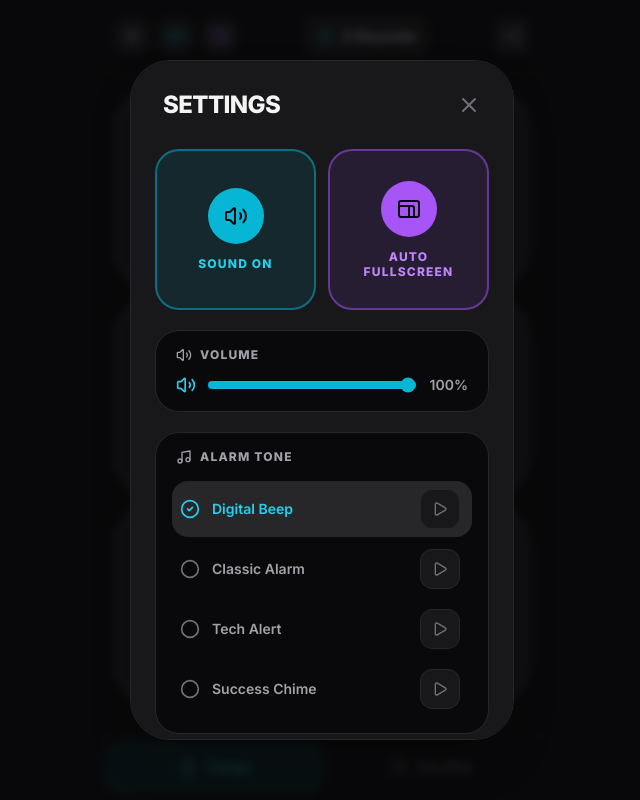
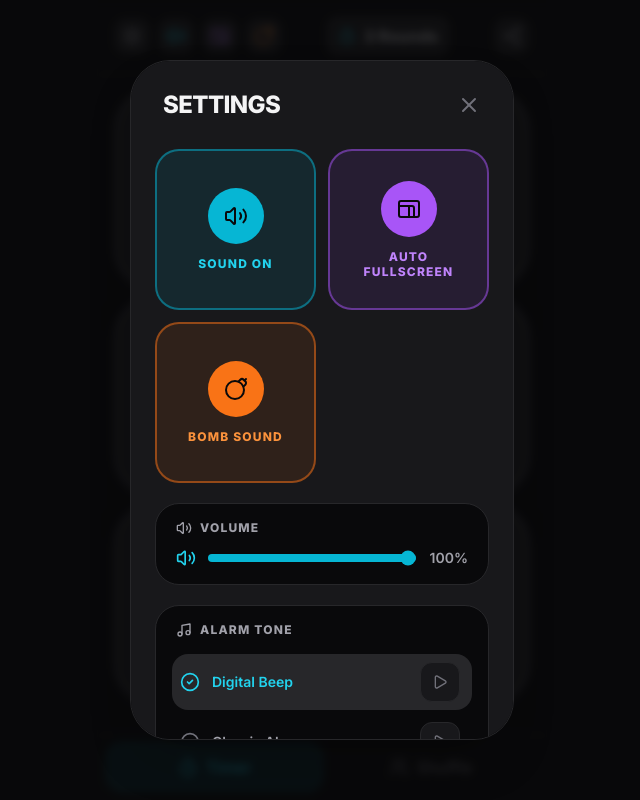
Before and after one commit to Markkop/boomsync, a React (Vite) app: page / in a window 1280 px wide. Both pictures are taken after a click on the button 450 px from the left and 36 px from the top of the page. Shown: the whole page, without its empty margins (318-958 px from the left). Built offline with nearby package versions, Linux system fonts and the light colour scheme.

Commit message:
feat: introduce explosion sound functionality and bomb sound toggle in App component, update game state management to handle READY_TO_BOOM status, and enhance UI with bomb sound controls in ConfigModal

```diff
--- a/App.tsx
+++ b/App.tsx
@@ -10,7 +10,8 @@ import {
   ROUND_PRESETS,
   ALARM_SOUNDS,
   INITIAL_PLAYERS_COUNT,
-  COUNTDOWN_SOUND_URL
+  COUNTDOWN_SOUND_URL,
+  EXPLOSION_SOUND_URL
 } from './constants';
 import { TimerView } from './components/TimerView';
 import { ShuffleView } from './components/ShuffleView';
@@ -49,6 +50,10 @@ const App: React.FC = () => {
       if (parsed.isEditingPlayers === undefined) {
         parsed.isEditingPlayers = true;
       }
+      // Ensure isBombSoundOn exists for backward compatibility
+      if (parsed.isBombSoundOn === undefined) {
+        parsed.isBombSoundOn = true;
+      }
       // Remove old isSoundOn and selectedSound if present (migration)
       delete parsed.isSoundOn;
       delete parsed.selectedSound;
@@ -67,7 +72,8 @@ const App: React.FC = () => {
       roundCount: 3,
       usedTimerIds: [],
       activeTab: 'timers',
-      isEditingPlayers: true
+      isEditingPlayers: true,
+      isBombSoundOn: true
     };
   });
 
@@ -103,6 +109,7 @@ const App: React.FC = () => {
 
   const audioRef = useRef<HTMLAudioElement | null>(null);
   const beepAudioRef = useRef<HTMLAudioElement | null>(null);
+  const explosionAudioRef = useRef<HTMLAudioElement | null>(null);
   const gameStateRef = useRef<GameState>(gameState);
 
   // Keep ref updated for use in callbacks
@@ -124,6 +131,8 @@ const App: React.FC = () => {
   useEffect(() => {
     beepAudioRef.current = new Audio(COUNTDOWN_SOUND_URL);
     beepAudioRef.current.volume = localPrefs.volume;
+    explosionAudioRef.current = new Audio(EXPLOSION_SOUND_URL);
+    explosionAudioRef.current.volume = localPrefs.volume;
   }, []);
 
   // Update audio volumes when volume preference changes
@@ -133,6 +142,9 @@ const App: React.FC = () => {
     }
     if (audioRef.current) {
       audioRef.current.volume = localPrefs.volume;
+    }
+    if (explosionAudioRef.current) {
+      explosionAudioRef.current.volume = localPrefs.volume;
     }
   }, [localPrefs.volume]);
 
@@ -197,10 +209,30 @@ const App: React.FC = () => {
         // Send current state to the requester
         peerService.send({ type: 'SYNC_STATE', state: gameStateRef.current });
       }
+
+      // Handle EXPLOSION message - play explosion sound locally
+      if (msg.type === 'EXPLOSION') {
+        if (localPrefs.isSoundOn && explosionAudioRef.current) {
+          explosionAudioRef.current.currentTime = 0;
+          explosionAudioRef.current.volume = localPrefs.volume;
+          explosionAudioRef.current.play().catch(() => {});
+        }
+
+        // Reset the 1:00 timer (id === '1') after explosion
+        setGameState(prev => {
+          const nextTimers = prev.timers.map(t => {
+            if (t.id === '1' && t.status === TimerStatus.READY_TO_BOOM) {
+              return { ...t, status: TimerStatus.IDLE, remainingSeconds: t.initialSeconds };
+            }
+            return t;
+          });
+          return { ...prev, timers: nextTimers };
+        });
+      }
     });
 
     return unsubscribe;
-  }, []);
+  }, [localPrefs.isSoundOn, localPrefs.volume]);
 
   // --- Countdown Beep Logic ---
   useEffect(() => {
@@ -296,6 +328,7 @@ const App: React.FC = () => {
       const timer = prev.timers.find(t => t.id === id);
       let nextUsedTimerIds = prev.usedTimerIds;
       const wasAlarming = timer?.status === TimerStatus.ALARMING;
+      const wasReadyToBoom = timer?.status === TimerStatus.READY_TO_BOOM;
 
       // When resuming a timer (IDLE -> RUNNING), remove it from darkened state
       if (timer?.status === TimerStatus.IDLE) {
@@ -307,8 +340,24 @@ const App: React.FC = () => {
           if (t.status === TimerStatus.IDLE) return { ...t, status: TimerStatus.RUNNING };
           if (t.status === TimerStatus.RUNNING) return { ...t, status: TimerStatus.IDLE };
           if (t.status === TimerStatus.ALARMING) {
-             if (audioRef.current) audioRef.current.pause();
-             return { ...t, status: TimerStatus.IDLE, remainingSeconds: t.initialSeconds };
+            if (audioRef.current) audioRef.current.pause();
+            // For 1:00 timer with bomb sound enabled, go to READY_TO_BOOM state
+            if (id === '1' && prev.isBombSoundOn) {
+              return { ...t, status: TimerStatus.READY_TO_BOOM };
+            }
+            // Otherwise, reset to IDLE
+            return { ...t, status: TimerStatus.IDLE, remainingSeconds: t.initialSeconds };
+          }
+          if (t.status === TimerStatus.READY_TO_BOOM) {
+            // Trigger explosion: broadcast EXPLOSION message and reset timer
+            peerService.send({ type: 'EXPLOSION' });
+            // Play explosion sound locally
+            if (localPrefs.isSoundOn && explosionAudioRef.current) {
+              explosionAudioRef.current.currentTime = 0;
+              explosionAudioRef.current.volume = localPrefs.volume;
+              explosionAudioRef.current.play().catch(() => {});
+            }
+            return { ...t, status: TimerStatus.IDLE, remainingSeconds: t.initialSeconds };
           }
         }
         return t;
@@ -316,7 +365,11 @@ const App: React.FC = () => {
       const newState = { ...prev, timers: nextTimers, usedTimerIds: nextUsedTimerIds };
 
       // Don't broadcast when resetting an alarming timer - each user handles locally
-      if (!wasAlarming) {
+      // But DO broadcast when transitioning from ALARMING to READY_TO_BOOM
+      if (!wasAlarming && !wasReadyToBoom) {
+        broadcastState(newState);
+      } else if (wasAlarming && id === '1' && prev.isBombSoundOn) {
+        // Broadcast the transition to READY_TO_BOOM
         broadcastState(newState);
       }
       return newState;
@@ -327,6 +380,7 @@ const App: React.FC = () => {
     setGameState(prev => {
       const timer = prev.timers.find(t => t.id === id);
       const wasAlarming = timer?.status === TimerStatus.ALARMING;
+      const wasReadyToBoom = timer?.status === TimerStatus.READY_TO_BOOM;
 
       // If alarming, stop audio
       if (wasAlarming) {
@@ -346,7 +400,8 @@ const App: React.FC = () => {
       const newState = { ...prev, timers: nextTimers, usedTimerIds: nextUsedTimerIds };
 
       // Don't broadcast when resetting an alarming timer - each user handles locally
-      if (!wasAlarming) {
+      // Also don't broadcast when resetting READY_TO_BOOM (handled by explosion)
+      if (!wasAlarming && !wasReadyToBoom) {
         broadcastState(newState);
       }
       return newState;
@@ -392,8 +447,12 @@ const App: React.FC = () => {
     if (timer && timer.status === TimerStatus.IDLE && localPrefs.autoFullscreen) {
       setFullscreenTimerId(id);
     }
-    // Exit fullscreen if clicking an expired timer that's currently in fullscreen
+    // Exit fullscreen if clicking an expired timer that's currently in fullscreen (but not READY_TO_BOOM)
     if (timer && timer.status === TimerStatus.ALARMING && fullscreenTimerId === id) {
+      setFullscreenTimerId(null);
+    }
+    // Close fullscreen when explosion happens (READY_TO_BOOM -> IDLE)
+    if (timer && timer.status === TimerStatus.READY_TO_BOOM && fullscreenTimerId === id) {
       setFullscreenTimerId(null);
     }
     toggleTimer(id);
@@ -517,6 +576,15 @@ const App: React.FC = () => {
     setLocalPrefs(prev => ({ ...prev, autoFullscreen: !prev.autoFullscreen }));
   };
 
+  // Toggle bomb sound (synced setting)
+  const toggleBombSound = useCallback(() => {
+    setGameState(prev => {
+      const newState = { ...prev, isBombSoundOn: !prev.isBombSoundOn };
+      broadcastState(newState);
+      return newState;
+    });
+  }, [broadcastState]);
+
   // Find active fullscreen timer
   const activeFullscreenTimer = fullscreenTimerId
     ? gameState.timers.find(t => t.id === fullscreenTimerId)
@@ -609,6 +677,12 @@ const App: React.FC = () => {
           >
             <Icon name="proportions" size={20} />
           </button>
+          <button
+            onClick={toggleBombSound}
+            className={`p-2 rounded-xl bg-zinc-800 active:bg-zinc-700 ${gameState.isBombSoundOn ? 'text-orange-400' : 'text-zinc-400'}`}
+          >
+            <Icon name="bomb" size={20} />
+          </button>
         </div>
 
         <button
@@ -682,6 +756,8 @@ const App: React.FC = () => {
           toggleSound={toggleSound}
           autoFullscreen={localPrefs.autoFullscreen}
           toggleAutoFullscreen={toggleAutoFullscreen}
+          isBombSoundOn={gameState.isBombSoundOn}
+          toggleBombSound={toggleBombSound}
           selectedSound={localPrefs.selectedSound}
           onSelectSound={selectSound}
           volume={localPrefs.volume}
--- a/components/ConfigModal.tsx
+++ b/components/ConfigModal.tsx
@@ -7,6 +7,8 @@ interface ConfigModalProps {
   toggleSound: () => void;
   autoFullscreen: boolean;
   toggleAutoFullscreen: () => void;
+  isBombSoundOn: boolean;
+  toggleBombSound: () => void;
   selectedSound: string;
   onSelectSound: (url: string) => void;
   volume: number;
@@ -19,6 +21,8 @@ export const ConfigModal: React.FC<ConfigModalProps> = ({
   toggleSound,
   autoFullscreen,
   toggleAutoFullscreen,
+  isBombSoundOn,
+  toggleBombSound,
   selectedSound,
   onSelectSound,
   volume,
@@ -234,6 +238,24 @@ export const ConfigModal: React.FC<ConfigModalProps> = ({
             </span>
           </button>
 
+          {/* Bomb Sound Toggle Card */}
+          <button
+            onClick={toggleBombSound}
+            className={`
+              aspect-square rounded-3xl flex flex-col items-center justify-center gap-3 p-4 transition-all duration-300 active:scale-95 border-2
+              ${isBombSoundOn
+                ? 'bg-orange-500/10 border-orange-500/50 text-orange-400'
+                : 'bg-zinc-950 border-zinc-800 text-zinc-500'}
+            `}
+          >
+            <div className={`p-4 rounded-full ${isBombSoundOn ? 'bg-orange-500 text-zinc-950' : 'bg-zinc-800 text-zinc-600'}`}>
+              <Icon name="bomb" size={24} />
+            </div>
+            <span className="font-bold text-xs tracking-widest uppercase text-center leading-tight">
+              Bomb Sound
+            </span>
+          </button>
+
           {/* Volume Control Card (Full Width) */}
           <div className="col-span-2 bg-zinc-950 border border-zinc-800 rounded-3xl p-4 space-y-3 mt-2">
             <div className="flex items-center gap-2 text-zinc-400 px-1">
--- a/components/FullscreenTimer.tsx
+++ b/components/FullscreenTimer.tsx
@@ -36,7 +36,7 @@ export const FullscreenTimer: React.FC<FullscreenTimerProps> = ({ timer, onToggl
       if (navigator.vibrate) navigator.vibrate(50);
 
       // For idle timers, toggle darken state
-      // For other states (running, alarming), use reset behavior
+      // For other states (running, alarming, ready_to_boom), use reset behavior
       if (timer.status === TimerStatus.IDLE) {
         onToggleDarken(timer.id);
       } else {
@@ -142,7 +142,7 @@ export const FullscreenTimer: React.FC<FullscreenTimerProps> = ({ timer, onToggl
       {/* Main Content - Rotated 90 degrees for 'table mode' */}
       <div className="transform rotate-90 flex flex-col items-center justify-center w-screen h-screen pointer-events-none text-current">
         <div className={`text-[25vh] font-black tracking-tighter leading-none drop-shadow-lg tabular-nums transition-opacity duration-300 ${isUsed ? 'opacity-40' : ''}`}>
-          {formatTime(timer.remainingSeconds)}
+          {timer.status === TimerStatus.READY_TO_BOOM ? 'Boom!' : formatTime(timer.remainingSeconds)}
         </div>
         <div className="mt-8 flex flex-col items-center gap-2">
             {isConnected && roomCode && (
--- a/components/Icon.tsx
+++ b/components/Icon.tsx
@@ -24,7 +24,8 @@ import {
   Github,
   Proportions,
   Circle,
-  CheckCircle2
+  CheckCircle2,
+  Bomb
 } from 'lucide-react';
 
 const icons = {
@@ -52,7 +53,8 @@ const icons = {
   github: Github,
   proportions: Proportions,
   circle: Circle,
-  circleCheck: CheckCircle2
+  circleCheck: CheckCircle2,
+  bomb: Bomb
 };
 
 interface IconProps {
--- a/components/TimerView.tsx
+++ b/components/TimerView.tsx
@@ -107,7 +107,7 @@ export const TimerView: React.FC<TimerViewProps> = ({ timers, onToggle, onReset,
               ${isUsed ? 'opacity-40' : ''}
             `}
           >
-            {formatTime(timer.remainingSeconds)}
+            {timer.status === TimerStatus.READY_TO_BOOM ? 'Boom!' : formatTime(timer.remainingSeconds)}
           </button>
         );
       })}
--- a/constants.ts
+++ b/constants.ts
@@ -7,7 +7,8 @@ export const TIMER_COLORS = {
   [TimerStatus.IDLE]: 'bg-zinc-800 border-zinc-700 text-zinc-400',
   [TimerStatus.RUNNING]: 'bg-emerald-600 border-emerald-400 text-white neon-border-cyan',
   'warning': 'bg-amber-500 border-amber-300 text-zinc-900',
-  [TimerStatus.ALARMING]: 'bg-rose-600 border-rose-400 text-white'
+  [TimerStatus.ALARMING]: 'bg-rose-600 border-rose-400 text-white',
+  [TimerStatus.READY_TO_BOOM]: 'bg-orange-500 border-orange-400 text-zinc-900'
 };
 
 export const ALARM_SOUNDS = [
@@ -19,4 +20,6 @@ export const ALARM_SOUNDS = [
 
 export const COUNTDOWN_SOUND_URL = 'https://actions.google.com/sounds/v1/alarms/beep_short.ogg';
 
+export const EXPLOSION_SOUND_URL = 'https://actions.google.com/sounds/v1/weapons/big_explosion_cut_off.ogg';
+
 export const INITIAL_PLAYERS_COUNT = 6;
--- a/types.ts
+++ b/types.ts
@@ -2,7 +2,8 @@
 export enum TimerStatus {
   IDLE = 'idle',
   RUNNING = 'running',
-  ALARMING = 'alarming'
+  ALARMING = 'alarming',
+  READY_TO_BOOM = 'ready_to_boom'
 }
 
 export interface GameTimer {
@@ -26,6 +27,7 @@ export interface GameState {
   usedTimerIds: string[];
   activeTab: 'timers' | 'shuffle';
   isEditingPlayers: boolean;
+  isBombSoundOn: boolean;
 }
 
 export type SyncMessage =
@@ -33,4 +35,5 @@ export type SyncMessage =
   | { type: 'HEARTBEAT'; peerId: string }
   | { type: 'CONNECTION_COUNT'; count: number }
   | { type: 'ROOM_DELETED' }
-  | { type: 'REQUEST_STATE' };
+  | { type: 'REQUEST_STATE' }
+  | { type: 'EXPLOSION' };
```
